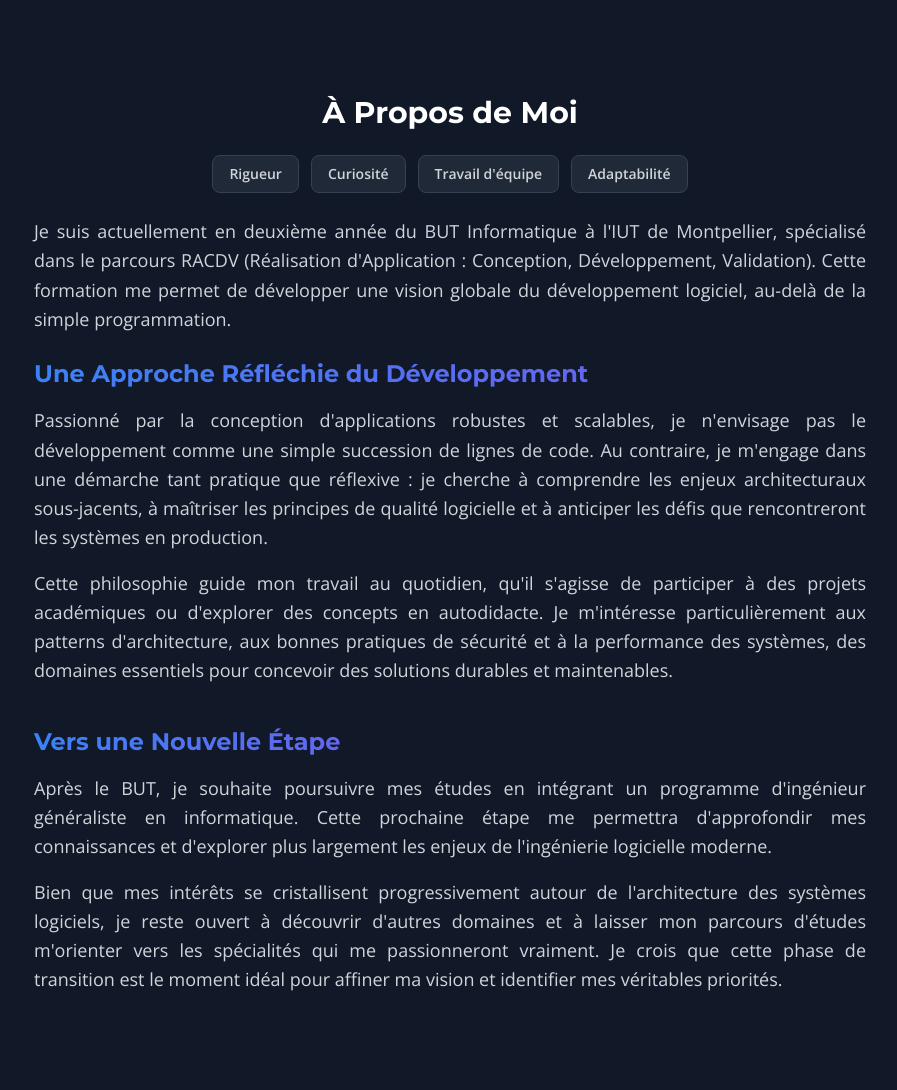
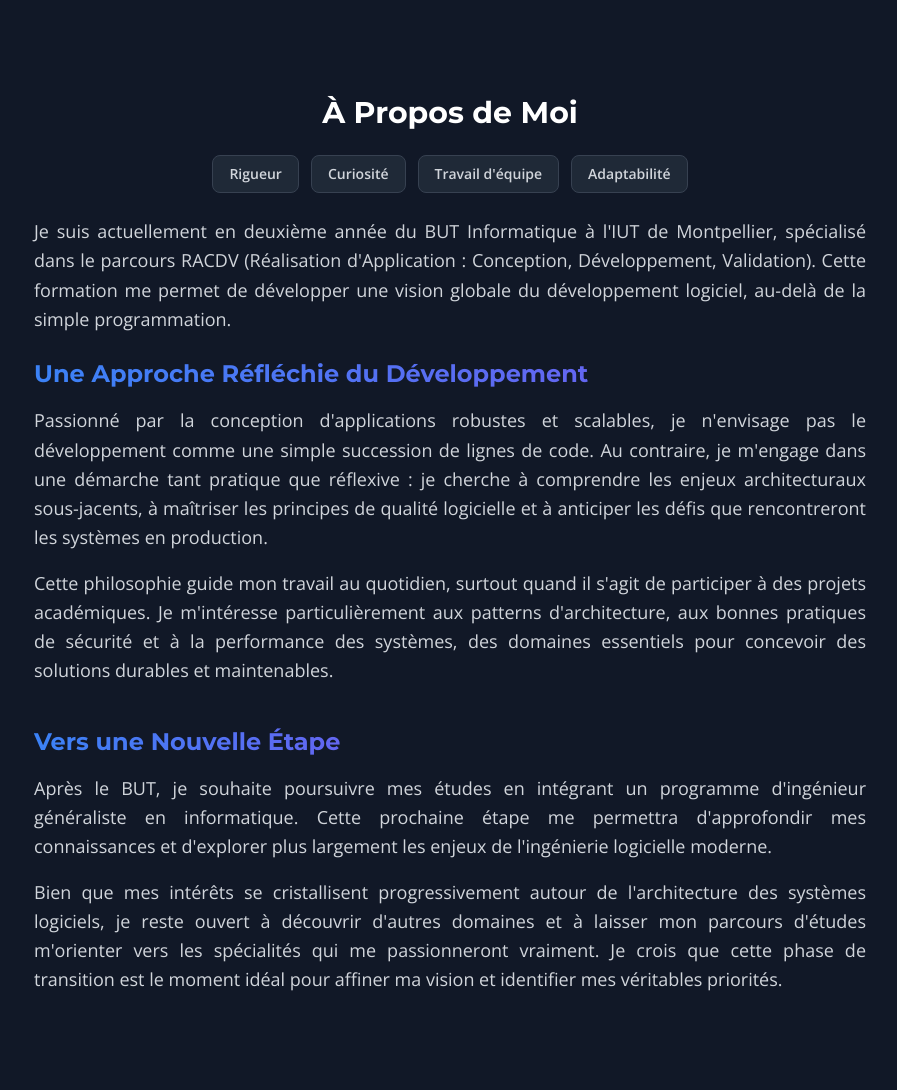
Before and after one commit to R0baiyn/R0baiyn.github.io, a PHP site: page / in a window 1280 px wide. Shown: the part 716-1806 px from the top of the page, without its empty margins (190-1087 px from the left). Run offline with PHP 8.4, Linux system fonts and the light colour scheme; some libraries are stand-ins or nearby versions.

Commit message:
Modif texte moi

```diff
--- a/index.php
+++ b/index.php
@@ -112,7 +112,7 @@
                     Passionné par la conception d'applications robustes et scalables, je n'envisage pas le développement comme une simple succession de lignes de code. Au contraire, je m'engage dans une démarche tant pratique que réflexive : je cherche à comprendre les enjeux architecturaux sous-jacents, à maîtriser les principes de qualité logicielle et à anticiper les défis que rencontreront les systèmes en production.
                 </p>
                 <p>
-                    Cette philosophie guide mon travail au quotidien, qu'il s'agisse de participer à des projets académiques ou d'explorer des concepts en autodidacte. Je m'intéresse particulièrement aux patterns d'architecture, aux bonnes pratiques de sécurité et à la performance des systèmes, des domaines essentiels pour concevoir des solutions durables et maintenables.
+                    Cette philosophie guide mon travail au quotidien, surtout quand il s'agit de participer à des projets académiques. Je m'intéresse particulièrement aux patterns d'architecture, aux bonnes pratiques de sécurité et à la performance des systèmes, des domaines essentiels pour concevoir des solutions durables et maintenables.
                 </p>
             </div>
 
```
